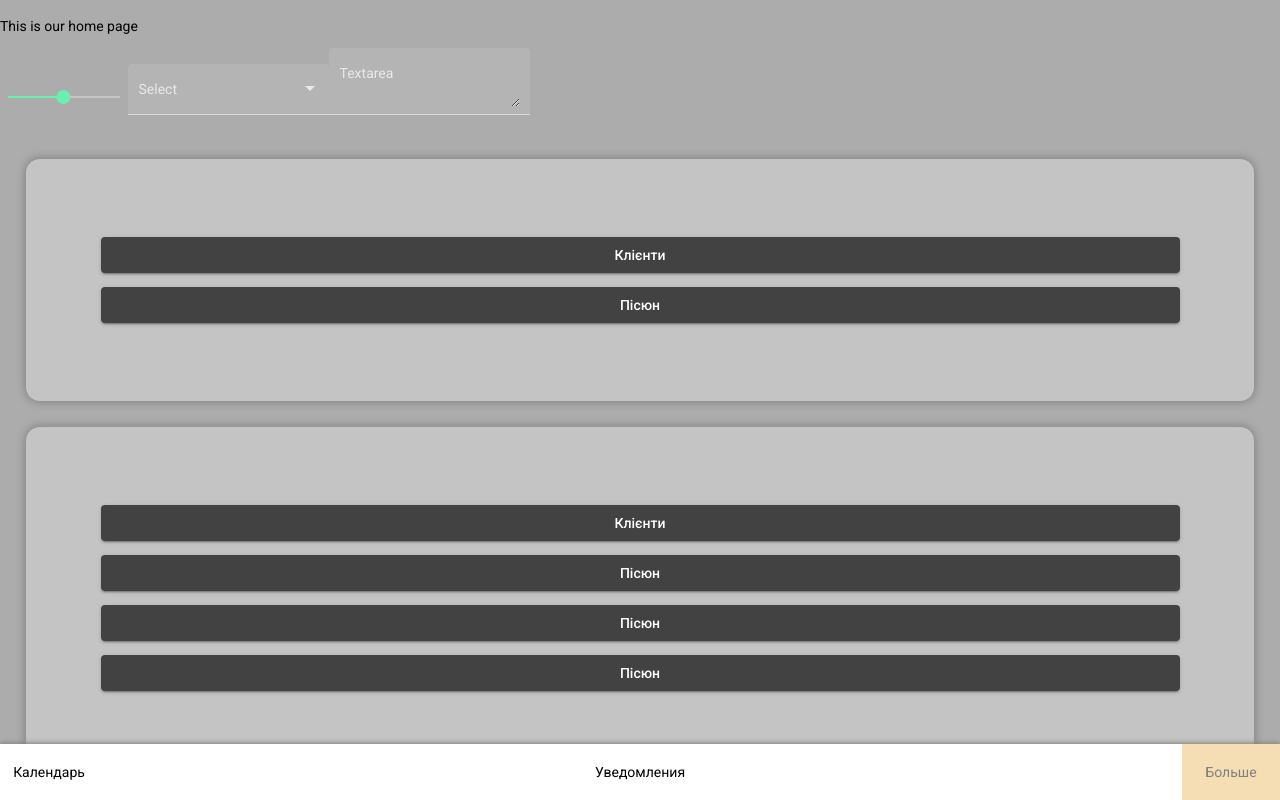
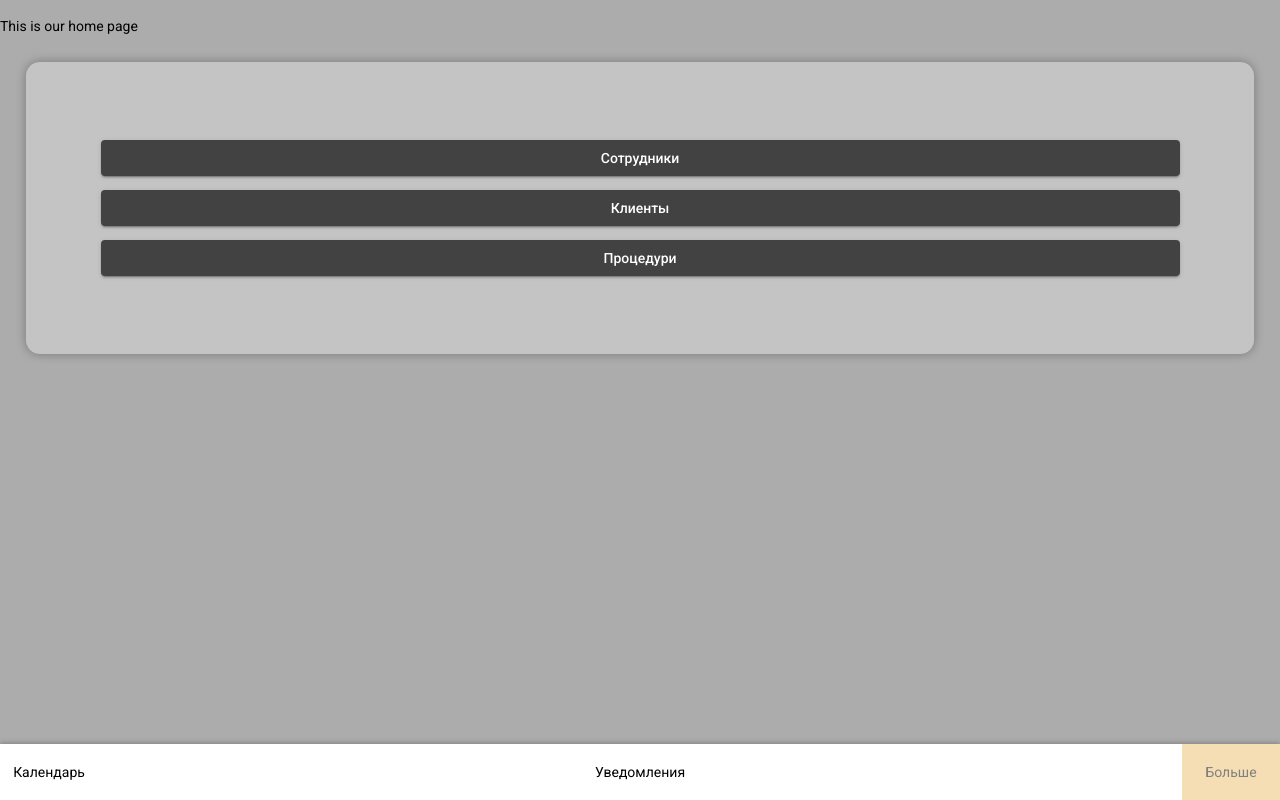
Before and after one commit to egor-rusnak/WorkScheduler, an Angular app in the folder frontend/: page /additional in a window 1280 px wide. Built offline with nearby package versions, Linux system fonts and the light colour scheme.

Commit message:
add new animation

```diff
--- a/frontend/src/app/modules/additional/additional.component.html
+++ b/frontend/src/app/modules/additional/additional.component.html
@@ -1,23 +1,12 @@
 <div class="example-button-row formClass fadeIn">
+	<button mat-raised-button class="nav-button" routerLink="employees">
+		Сотрудники
+	</button>
 	<button mat-raised-button class="nav-button" routerLink="users">
-		Клієнти
+		Клиенты
 	</button>
 	<button mat-raised-button class="nav-button" routerLink="services">
-		Пісюн
-	</button>
-</div>
-<div class="example-button-row formClass fadeIn">
-	<button mat-raised-button class="nav-button" routerLink="users">
-		Клієнти
-	</button>
-	<button mat-raised-button class="nav-button" routerLink="services">
-		Пісюн
-	</button>
-	<button mat-raised-button class="nav-button" routerLink="services">
-		Пісюн
-	</button>
-	<button mat-raised-button class="nav-button" routerLink="services">
-		Пісюн
+		Процедури
 	</button>
 </div>
 <router-outlet></router-outlet>
--- a/frontend/src/app/modules/additional/user-edit-list/user-edit-list.component.html
+++ b/frontend/src/app/modules/additional/user-edit-list/user-edit-list.component.html
@@ -4,17 +4,23 @@
 	class="form formClass slideUp"
 	novalidate
 >
-	<div class="input-fields">
-		<button
+	<input
 		#someBtn
 		(touchmove)="touchmove($event)"
 		(touchend)="touchend($event)"
 		(touchstart)="touchstart($event)"
+		type="button"
+		class="simple-line"
+	/>
+	<button
+		*ngIf="!isAddMode"
+		(click)="isAddMode = true"
 		mat-raised-button
 		class="save-btn"
 	>
-			Touch me
+		Add
 	</button>
+	<div *ngIf="isAddMode" class="input-fields fadeIn">
 		<mat-form-field class="example-full-width" appearance="fill">
 			<mat-label>Name</mat-label>
 			<input type="text" formControlName="Name" matInput />
@@ -33,7 +39,7 @@
 		<button (click)="saveUser()" mat-raised-button class="save-btn">
 			Save
 		</button>
-		<button (click)="close(true)" mat-raised-button class="save-btn">
+		<button (click)="isAddMode = false" mat-raised-button class="save-btn">
 			Back
 		</button>
 		<button (click)="show()" mat-raised-button class="save-btn">
--- a/frontend/src/app/modules/additional/user-edit-list/user-edit-list.component.scss
+++ b/frontend/src/app/modules/additional/user-edit-list/user-edit-list.component.scss
@@ -2,7 +2,41 @@
 	width: 100%;
 	margin: 0.5em auto;
 	display: block;
+	background-color: bisque;
+	border: 2em solid bisque;
 }
+
+.closebtn {
+	margin-left: 15px;
+	color: white;
+	font-weight: bold;
+	float: right;
+	font-size: 25px;
+	line-height: 20px;
+	cursor: pointer;
+	transition: 0.3s;
+}
+
+.simple-line {
+	width: 20%;
+	margin-left: auto;
+	margin-right: auto;
+	margin-bottom: 5%;
+	display: flex;
+	height: 0.5em;
+	border: 1px solid grey;
+	border-radius: 1em;
+	background-color: grey;
+}
+
+.simple-line-active {
+	padding: 5px 5px;
+	display: flex;
+	width: 40%;
+	border-radius: 100px;
+	transition: all 0.5s;
+}
+
 .example-full-width {
 	width: 100%;
 	display: block;
@@ -67,13 +101,14 @@ tr.example-element-row:not(.example-expanded-row):active {
 	padding: 5%;
 	border-top-left-radius: 1em;
 	border-top-right-radius: 1em;
-	margin-right: 2%;
-	margin-left: 2%;
 	overflow-y: scroll;
 	box-shadow: 0px 0px 10px 1px grey;
 	// padding-bottom: 100em;
-	min-height: 41.5em;
-	-webkit-user-drag: element;
+	position: absolute;
+	bottom: 4em;
+	top: 10%;
+	left: 2%;
+	right: 2%;
 }
 
 .slideUp {
@@ -151,3 +186,27 @@ section {
 	justify-content: center;
 	width: 120px;
 }
+
+.fadeIn {
+	animation-name: fadeIn;
+	-webkit-animation-name: fadeIn;
+
+	animation-duration: 0.4s;
+	-webkit-animation-duration: 0.4s;
+
+	animation-timing-function: ease-in-out;
+	-webkit-animation-timing-function: ease-in-out;
+
+	visibility: visible !important;
+}
+
+@keyframes fadeIn {
+	0% {
+		transform: scale(0);
+		opacity: 0;
+	}
+	100% {
+		transform: scale(1);
+		opacity: 1;
+	}
+}
--- a/frontend/src/app/modules/additional/user-edit-list/user-edit-list.component.ts
+++ b/frontend/src/app/modules/additional/user-edit-list/user-edit-list.component.ts
@@ -37,6 +37,7 @@ import { Router } from '@angular/router';
 })
 export class UserEditListComponent implements OnInit {
 	userInfoForm: FormGroup;
+	isAddMode: boolean = false;
 
 	dataSource = null;
 	columnsToDisplay = ['name', 'phone'];
@@ -116,17 +117,17 @@ export class UserEditListComponent implements OnInit {
 	@ViewChild('someBtn') elBtn: ElementRef;
 
 	touchmove(event: TouchEvent) {
-		event.preventDefault();
-		event.stopPropagation();
 		const touch = event.targetTouches[0];
-		this.el.nativeElement.style.marginTop =
+		this.el.nativeElement.style.top =
 			touch.pageY < this.minLineHeight
-				? this.el.nativeElement.style.marginTop
-				: touch.pageY - this.startPosition + 'px';
+				? this.el.nativeElement.style.top
+				: touch.pageY + 'px';
 		if (event.targetTouches[0].pageY > this.closeLineHeight) {
 			this.close(false);
 		}
 		this.endPosition = event.targetTouches[0].pageY;
+		// event.preventDefault();
+		event.stopPropagation();
 	}
 
 	closeLineHeight: number;
@@ -140,14 +141,18 @@ export class UserEditListComponent implements OnInit {
 		this.closeLineHeight =
 			(screen.height - this.startPosition) * 0.5 + this.startPosition;
 		this.minLineHeight = this.startPosition * 0.5;
+
+		this.elBtn.nativeElement.classList.add('simple-line-active');
 	}
 
 	touchend(event: TouchEvent) {
+		this.elBtn.nativeElement.classList.remove('simple-line-active');
+
 		if (this.endPosition > this.startPosition) {
-			this.el.nativeElement.style.marginTop = '';
+			this.el.nativeElement.style.top = '';
 		}
 		if (this.endPosition < this.closeLineHeight) {
-			this.el.nativeElement.style.marginTop = '';
+			this.el.nativeElement.style.top = '';
 		}
 	}
 }
--- a/frontend/src/app/modules/home/home.component.html
+++ b/frontend/src/app/modules/home/home.component.html
@@ -9,19 +9,6 @@
 	<h1>{{ name }}</h1>
 	<p>This is our home page</p>
 
-	<mat-slider min="1" max="100" step="1" value="50"></mat-slider>
-	<mat-form-field appearance="fill">
-		<mat-label>Select</mat-label>
-		<mat-select>
-			<mat-option value="one">First option</mat-option>
-			<mat-option value="two">Second option</mat-option>
-		</mat-select>
-	</mat-form-field>
-	<mat-form-field appearance="fill">
-		<mat-label>Textarea</mat-label>
-		<textarea matInput></textarea>
-	</mat-form-field>
-
 	<router-outlet></router-outlet>
 </div>
 <app-footer-nav></app-footer-nav>
```
Also changed, not shown: 2 other files (tests, documents, lock files or other folders). Lines whose indentation alone changed are shown as unchanged.
